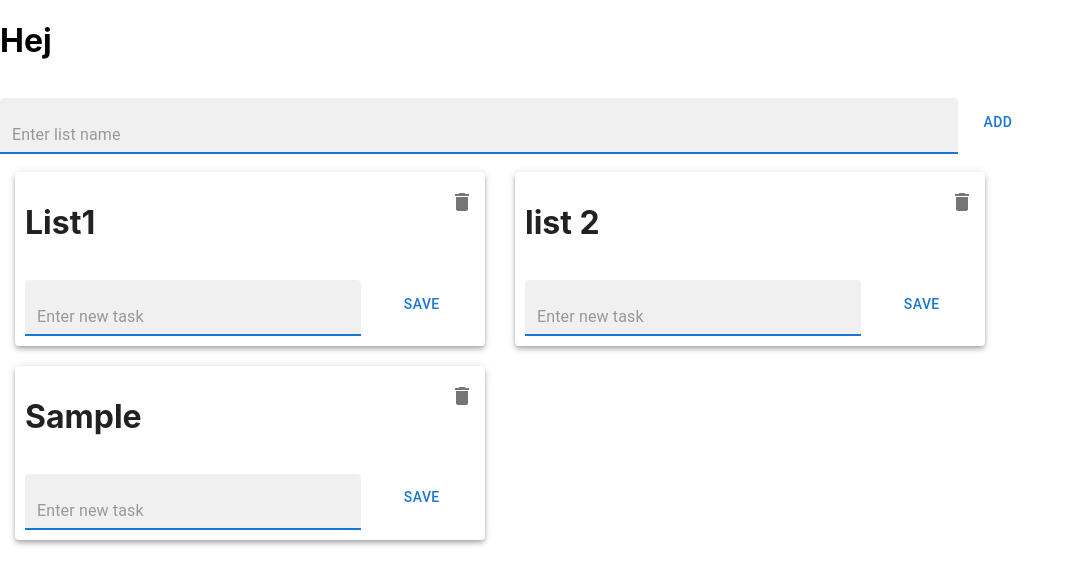
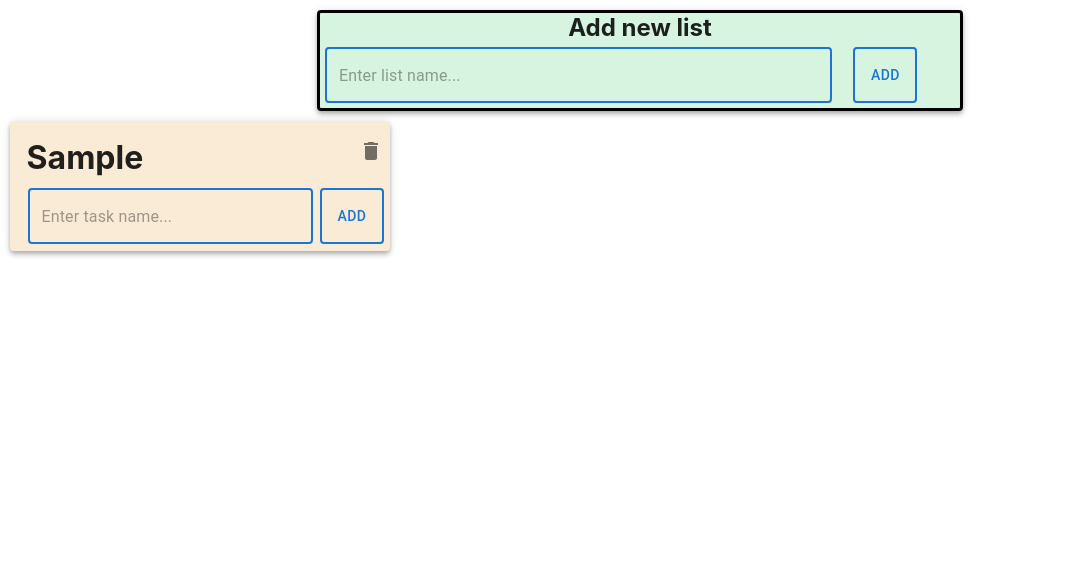
Before and after one commit to cflhammar/toDoList, a React (Create React App) app: page / in a window 1280 px wide. Both pictures are taken after typing "Sample" into the empty fields and a click on the button "ADD". Shown: the top 584 px of the page, without its empty margins (0-1075 px from the left). Built offline with nearby package versions, Linux system fonts and the light colour scheme.

Commit message:
input field component added, colorized

```diff
--- a/src/App.css
+++ b/src/App.css
@@ -3,3 +3,8 @@
 	flex-wrap: wrap;
 	justify-content: flex-start;
 }
+
+.header {
+	margin: auto;
+	width: 50%;
+}
--- a/src/App.tsx
+++ b/src/App.tsx
@@ -1,9 +1,9 @@
-import { Box, Button, Grid, IconButton, TextField } from "@mui/material";
+import { Box, Paper } from "@mui/material";
 
 import { useState } from "react";
 import "./App.css";
-import ToDoList from "./components/ToDoList/ToDoList";
-import AddList from "./components/AddList/AddList";
+import ToDoList from "./components/ToDoList";
+import AddList from "./components/AddList";
 
 interface IList {
 	id: number;
@@ -12,35 +12,34 @@ interface IList {
 }
 
 const App: React.FunctionComponent = () => {
+	const [lists, setLists] = useState<IList[]>([]);
+
+	const handleAddList = (title: string) => {
+		let nextId = assignId();
+		const newList = {
+			id: nextId,
+			title: title,
+			handleRemoveList: handleRemoveList,
+		};
+		setLists((currentLists) => [...currentLists, newList]);
+	};
+
+	const assignId = (): number => {
+		let nextId = 1;
+		if (lists.length > 0) {
+			nextId = lists[lists.length - 1].id + 1;
+		}
+		return nextId;
+	};
+
 	const handleRemoveList = (id: number) => {
 		setLists(lists.filter((list) => list.id !== id));
-	};
-	const [lists, setLists] = useState<IList[]>([
-		{ id: 1, title: "List1", handleRemoveList: handleRemoveList },
-		{ id: 2, title: "list 2", handleRemoveList: handleRemoveList },
-	]);
-
-	const handleAddList = () => {
-		if (inputText.length > 0) {
-			const newList = {
-				id: 3,
-				title: inputText,
-				handleRemoveList: handleRemoveList,
-			};
-			setLists((currentLists) => [...currentLists, newList]);
-			setText("");
-		}
-	};
-
-	const [inputText, setText] = useState("");
-	const handleChange = (event: React.ChangeEvent<HTMLInputElement>) => {
-		setText(event.target.value);
 	};
 
 	const renderLists = () => {
 		return lists.map((list) => {
 			return (
-				<Box sx={{ width: "500px", textAlign: "center" }}>
+				<Box sx={{ width: "400px", textAlign: "center" }}>
 					<ToDoList
 						title={list.title}
 						id={list.id}
@@ -53,25 +52,17 @@ const App: React.FunctionComponent = () => {
 
 	return (
 		<div>
-			<AddList />
-			<Grid className="container" container spacing={1}>
-				<Grid item xs={9}>
-					<TextField
-						value={inputText}
-						onChange={handleChange}
-						placeholder="Enter list name"
-						variant="filled"
-						margin="normal"
-						focused
-						sx={{ height: "100%", width: "100%" }}
-					/>
-				</Grid>
-				<Grid item xs={3}>
-					<Button onClick={() => handleAddList()} sx={{ height: "100%" }}>
-						Add
-					</Button>
-				</Grid>
-			</Grid>
+			<Paper
+				elevation={4}
+				className="header"
+				sx={{
+					border: "3px solid black",
+					backgroundColor: "rgba(50,200,100,0.2)",
+					marginTop: "10px",
+				}}
+			>
+				<AddList handleAddList={handleAddList} />
+			</Paper>
 			<div className="to-do-lists-container">{renderLists()}</div>
 		</div>
 	);
--- /dev/null
+++ b/src/components/AddList.css
@@ -0,0 +1,7 @@
+.header-container {
+	min-width: 400px;
+}
+
+h2 {
+	margin: 0;
+}
--- /dev/null
+++ b/src/components/AddList.tsx
@@ -0,0 +1,36 @@
+import { Grid } from "@mui/material";
+import "./AddList.css";
+import InputField from "./InputField";
+
+interface AddListProps {
+	handleAddList(title: string): void;
+}
+
+const AddList: React.FunctionComponent<AddListProps> = ({ handleAddList }) => {
+	const tempAddList = (inputText: string) => {
+		handleAddList(inputText);
+		console.log(inputText);
+	};
+
+	return (
+		<div className="header-container">
+			<Grid
+				container
+				spacing={0}
+				sx={{
+					width: "100%",
+				}}
+			>
+				<Grid item xs={12} sx={{ textAlign: "center" }}>
+					<h2>Add new list</h2>
+				</Grid>
+				<InputField
+					placeHolder="Enter list name..."
+					addFunction={tempAddList}
+				/>
+			</Grid>
+		</div>
+	);
+};
+
+export default AddList;
--- a/src/components/AddList/AddList.tsx
+++ /dev/null
@@ -1,5 +0,0 @@
-const AddList: React.FunctionComponent = () => {
-	return <h1> Hej</h1>;
-};
-
-export default AddList;
--- /dev/null
+++ b/src/components/BGColorsArray.tsx
@@ -0,0 +1,151 @@
+const CSS_COLOR_NAMES = [
+	"AliceBlue",
+	"AntiqueWhite",
+	"Aqua",
+	"Aquamarine",
+	"Azure",
+	"Beige",
+	"Bisque",
+	"BlanchedAlmond",
+	"Blue",
+	"BlueViolet",
+	"Brown",
+	"BurlyWood",
+	"CadetBlue",
+	"Chartreuse",
+	"Chocolate",
+	"Coral",
+	"CornflowerBlue",
+	"Cornsilk",
+	"Crimson",
+	"Cyan",
+	"DarkBlue",
+	"DarkCyan",
+	"DarkGoldenRod",
+	"DarkGray",
+	"DarkGrey",
+	"DarkGreen",
+	"DarkKhaki",
+	"DarkMagenta",
+	"DarkOliveGreen",
+	"DarkOrange",
+	"DarkOrchid",
+	"DarkRed",
+	"DarkSalmon",
+	"DarkSeaGreen",
+	"DarkSlateBlue",
+	"DarkSlateGray",
+	"DarkSlateGrey",
+	"DarkTurquoise",
+	"DarkViolet",
+	"DeepPink",
+	"DeepSkyBlue",
+	"DimGray",
+	"DimGrey",
+	"DodgerBlue",
+	"FireBrick",
+	"FloralWhite",
+	"ForestGreen",
+	"Fuchsia",
+	"Gainsboro",
+	"GhostWhite",
+	"Gold",
+	"GoldenRod",
+	"Gray",
+	"Grey",
+	"Green",
+	"GreenYellow",
+	"HoneyDew",
+	"HotPink",
+	"IndianRed",
+	"Indigo",
+	"Ivory",
+	"Khaki",
+	"Lavender",
+	"LavenderBlush",
+	"LawnGreen",
+	"LemonChiffon",
+	"LightBlue",
+	"LightCoral",
+	"LightCyan",
+	"LightGoldenRodYellow",
+	"LightGray",
+	"LightGrey",
+	"LightGreen",
+	"LightPink",
+	"LightSalmon",
+	"LightSeaGreen",
+	"LightSkyBlue",
+	"LightSlateGray",
+	"LightSlateGrey",
+	"LightSteelBlue",
+	"LightYellow",
+	"Lime",
+	"LimeGreen",
+	"Linen",
+	"Magenta",
+	"Maroon",
+	"MediumAquaMarine",
+	"MediumBlue",
+	"MediumOrchid",
+	"MediumPurple",
+	"MediumSeaGreen",
+	"MediumSlateBlue",
+	"MediumSpringGreen",
+	"MediumTurquoise",
+	"MediumVioletRed",
+	"MidnightBlue",
+	"MintCream",
+	"MistyRose",
+	"Moccasin",
+	"NavajoWhite",
+	"Navy",
+	"OldLace",
+	"Olive",
+	"OliveDrab",
+	"Orange",
+	"OrangeRed",
+	"Orchid",
+	"PaleGoldenRod",
+	"PaleGreen",
+	"PaleTurquoise",
+	"PaleVioletRed",
+	"PapayaWhip",
+	"PeachPuff",
+	"Peru",
+	"Pink",
+	"Plum",
+	"PowderBlue",
+	"Purple",
+	"RebeccaPurple",
+	"Red",
+	"RosyBrown",
+	"RoyalBlue",
+	"SaddleBrown",
+	"Salmon",
+	"SandyBrown",
+	"SeaGreen",
+	"SeaShell",
+	"Sienna",
+	"Silver",
+	"SkyBlue",
+	"SlateBlue",
+	"SlateGray",
+	"SlateGrey",
+	"Snow",
+	"SpringGreen",
+	"SteelBlue",
+	"Tan",
+	"Teal",
+	"Thistle",
+	"Tomato",
+	"Turquoise",
+	"Violet",
+	"Wheat",
+	"White",
+	"WhiteSmoke",
+	"Yellow",
+	"YellowGreen",
+];
+
+export default CSS_COLOR_NAMES;
--- /dev/null
+++ b/src/components/InputField.tsx
@@ -0,0 +1,57 @@
+import React, { useState } from "react";
+import { Button, Grid, TextField } from "@mui/material";
+
+interface InputFieldProps {
+	placeHolder: string;
+	addFunction(inputText: string): void;
+}
+const InputField: React.FunctionComponent<InputFieldProps> = ({
+	placeHolder,
+	addFunction,
+}) => {
+	const [inputText, setText] = useState("");
+	const handleChange = (event: React.ChangeEvent<HTMLInputElement>) => {
+		setText(event.target.value);
+	};
+
+	const handleAddInputField = () => {
+		if (inputText.length > 0) {
+			addFunction(inputText);
+			console.log(inputText);
+			setText("");
+		}
+	};
+
+	return (
+		<Grid container item>
+			<Grid item xs={10}>
+				<TextField
+					value={inputText}
+					onChange={handleChange}
+					placeholder={placeHolder}
+					variant="outlined"
+					margin="normal"
+					focused
+					sx={{ width: "95%", margin: "5px" }}
+				/>
+			</Grid>
+			<Grid item xs={2}>
+				<Button
+					onClick={() => handleAddInputField()}
+					variant="outlined"
+					sx={{
+						border: "2px solid",
+						minHeight: "55.980px",
+						marginTop: "5px",
+						marginBottom: "5px",
+						marginRight: "5px",
+					}}
+				>
+					Add
+				</Button>
+			</Grid>
+		</Grid>
+	);
+};
+
+export default InputField;
--- a/src/components/ToDoList/ToDoList.css
+++ b/src/components/ToDoList.css
@@ -1,3 +1,4 @@
 h1 {
 	text-align: left;
+	margin: 2%;
 }
--- /dev/null
+++ b/src/components/ToDoList.tsx
@@ -0,0 +1,108 @@
+import { Grid, IconButton, List, Paper } from "@mui/material";
+import DeleteIcon from "@mui/icons-material/Delete";
+import ToDoListItem from "./ToDoListItem";
+import React, { useState } from "react";
+import "./ToDoList.css";
+import CSS_COLOR_NAMES from "./BGColorsArray";
+import InputField from "./InputField";
+
+export interface IToDoItem {
+	id: number;
+	text: string;
+	handleRemove(id: number): void;
+}
+
+interface ToDoListProps {
+	title: string;
+	id: number;
+	handleRemoveList(id: number): void;
+}
+
+const ToDoList: React.FunctionComponent<ToDoListProps> = ({
+	title,
+	id,
+	handleRemoveList,
+}) => {
+	const [toDoItems, setToDoItems] = useState<IToDoItem[]>([]);
+
+	const handleAddToDoItem = (text: string) => {
+		let nextId = assignId();
+		const newToDoItem = {
+			id: nextId,
+			text: text,
+			handleRemove: handleRemoveItem,
+		};
+		setToDoItems((currentToDoItem) => [...currentToDoItem, newToDoItem]);
+	};
+
+	const assignId = (): number => {
+		let nextId = 1;
+		if (toDoItems.length > 0) {
+			nextId = toDoItems[toDoItems.length - 1].id + 1;
+		}
+		return nextId;
+	};
+
+	const handleRemoveItem = (id: number) => {
+		setToDoItems(toDoItems.filter((toDoItem) => toDoItem.id !== id));
+	};
+
+	const renderToDoList = () => {
+		if (toDoItems.length > 0) {
+			return (
+				<List sx={{ width: "100%", maxWidth: 360 }}>
+					{toDoItems.map((item) => {
+						return (
+							<ToDoListItem
+								key={item.id}
+								text={item.text}
+								id={item.id}
+								handleRemove={handleRemoveItem}
+							/>
+						);
+					})}
+				</List>
+			);
+		}
+	};
+
+	return (
+		<Paper
+			elevation={4}
+			className="toDoList"
+			sx={{
+				backgroundColor: CSS_COLOR_NAMES[id],
+				width: "90%",
+				margin: "10px",
+				padding: "10px",
+				display: "inline-block",
+			}}
+		>
+			<Grid container>
+				<Grid item xs={11}>
+					<h1 className="list-title">{title}</h1>
+				</Grid>
+				<Grid item xs={1}>
+					<IconButton
+						edge="end"
+						aria-label="delete"
+						onClick={() => handleRemoveList(id)}
+					>
+						<DeleteIcon />
+					</IconButton>
+				</Grid>
+			</Grid>
+
+			<InputField
+				placeHolder="Enter task name..."
+				addFunction={handleAddToDoItem}
+			/>
+
+			<Grid container spacing={1}>
+				{renderToDoList()}
+			</Grid>
+		</Paper>
+	);
+};
+
+export default ToDoList;
--- a/src/components/ToDoList/ToDoList.tsx
+++ /dev/null
@@ -1,134 +0,0 @@
-import {
-	Button,
-	Grid,
-	IconButton,
-	List,
-	Paper,
-	TextField,
-} from "@mui/material";
-import DeleteIcon from "@mui/icons-material/Delete";
-import ToDoListItem from "../ToDoListItem/ToDoListItem";
-import React, { useState } from "react";
-import "./ToDoList.css";
-
-export interface IToDoItem {
-	toDoId: number;
-	toDoText: string;
-	handleRemove(id: number): void;
-}
-
-interface ToDoListProps {
-	title: string;
-	id: number;
-	handleRemoveList(id: number): void;
-}
-
-const ToDoList: React.FunctionComponent<ToDoListProps> = ({
-	title,
-	id,
-	handleRemoveList,
-}) => {
-	const [toDoItems, setToDoItems] = useState<IToDoItem[]>([]);
-
-	const handleAddToDoItem = (toDoText: string) => {
-		if (inputText.length > 0) {
-			let nextId = 1;
-			if (toDoItems.length > 0) {
-				nextId = toDoItems[toDoItems.length - 1].toDoId + 1;
-			}
-			setToDoItems((currentToDoItem) => [
-				...currentToDoItem,
-				{
-					toDoId: nextId,
-					toDoText: toDoText,
-					handleRemove: handleRemoveItem,
-				},
-			]);
-			setText("");
-		}
-	};
-
-	const handleRemoveItem = (id: number) => {
-		setToDoItems(toDoItems.filter((toDoItem) => toDoItem.toDoId !== id));
-	};
-
-	const [inputText, setText] = useState("");
-	const handleChange = (event: React.ChangeEvent<HTMLInputElement>) => {
-		setText(event.target.value);
-	};
-
-	const renderToDoList = () => {
-		if (toDoItems.length > 0) {
-			return (
-				<List sx={{ width: "100%", maxWidth: 360 }}>
-					{toDoItems.map((item) => {
-						return (
-							<ToDoListItem
-								key={item.toDoId}
-								toDoText={item.toDoText}
-								toDoId={item.toDoId}
-								handleRemove={handleRemoveItem}
-							/>
-						);
-					})}
-				</List>
-			);
-		}
-	};
-
-	return (
-		<Paper
-			elevation={4}
-			className="toDoList"
-			sx={{
-				width: "90%",
-				margin: "10px",
-				padding: "10px",
-				display: "inline-block",
-			}}
-		>
-			<Grid container>
-				<Grid item xs={11}>
-					<h1 className="list-title">{title}</h1>
-				</Grid>
-				<Grid item xs={1}>
-					<IconButton
-						edge="end"
-						aria-label="delete"
-						onClick={() => handleRemoveList(id)}
-					>
-						<DeleteIcon />
-					</IconButton>
-				</Grid>
-			</Grid>
-
-			<Grid container spacing={1}>
-				<Grid item xs={9}>
-					<TextField
-						value={inputText}
-						onChange={handleChange}
-						placeholder="Enter new task"
-						variant="filled"
-						margin="normal"
-						focused
-						sx={{ height: "100%", width: "100%" }}
-					/>
-				</Grid>
-				<Grid item xs={3}>
-					<Button
-						onClick={() => handleAddToDoItem(inputText)}
-						sx={{ height: "100%" }}
-					>
-						Save
-					</Button>
-				</Grid>
-			</Grid>
-
-			<Grid container spacing={1}>
-				{renderToDoList()}
-			</Grid>
-		</Paper>
-	);
-};
-
-export default ToDoList;
```
Also changed, not shown: src/components/ToDoListItem.tsx (renamed from src/components/ToDoListItem/ToDoListItem.tsx, +6 -6 lines).
